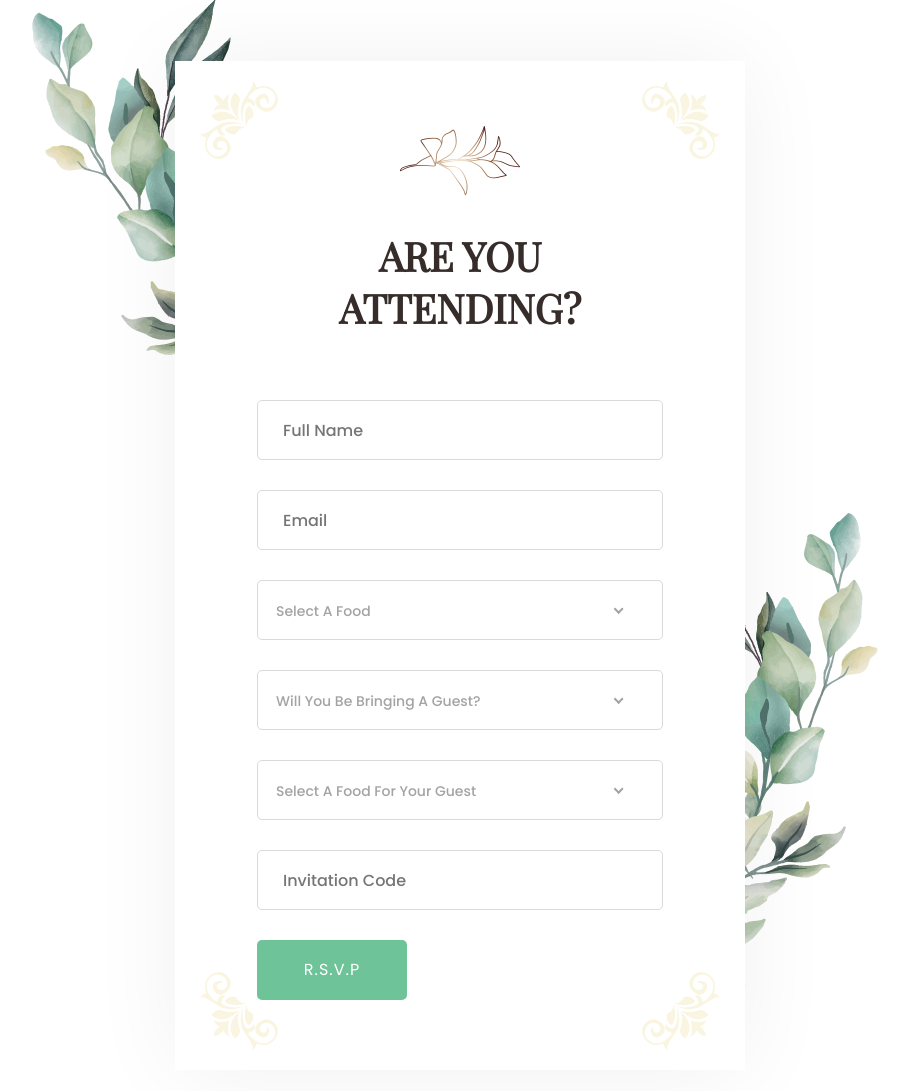
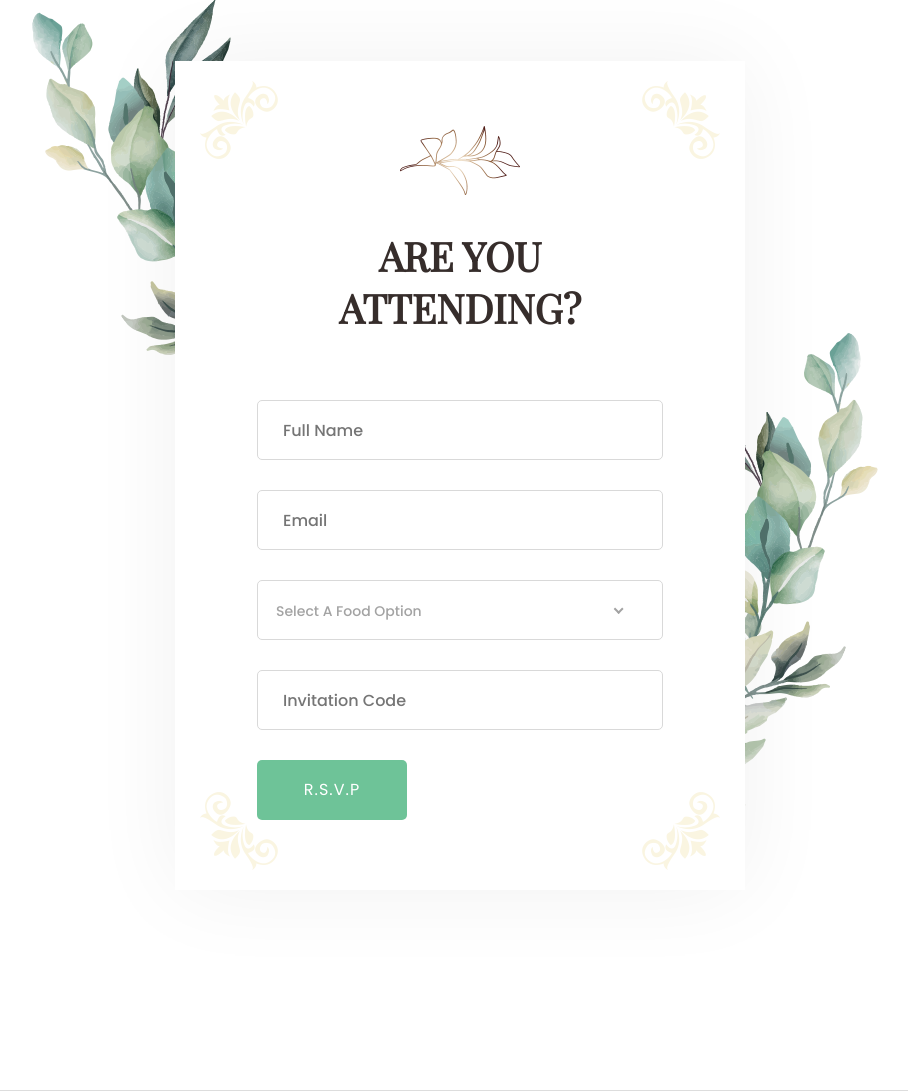
Before and after one commit to ncapel/fields_wedding, a Flask app: page /rsvp in a window 1280 px wide. Shown: the part 242-1333 px from the top of the page, without its empty margins (180-1088 px from the left). Run offline with Flask 3, Linux system fonts and the light colour scheme; some libraries are stand-ins or nearby versions.

Commit message:
removed option for plus_1, updated stripe donation to official one.

```diff
--- a/flask_app/controllers/users.py
+++ b/flask_app/controllers/users.py
@@ -30,36 +30,10 @@ def register():
     data ={
         "name": request.form['name'],
         "email": request.form['email'],
-        "plus_1": request.form['plus_1'],
         "food": request.form['food'],
-        "plus_one_food": request.form['plus_one_food'],
         "invite_code": request.form['invite_code']
     }
     id = User.save(data)
     session['user_id'] = id
 
     return redirect('/')
-
-# @app.route('/admin')
-# def admin_login():
-#     return render_template('login.html')
-
-# @app.route('/confirm-admin',methods=['POST'])
-# def admin():
-
-#     if not User.validate_admin(request.form):
-#         return redirect('/admin')
-#     data ={
-#         "user": request.form['user'],
-#         "pass": request.form['pass']
-#     }
-#     id = User.save(data)
-#     session['user_id'] = id
-
-#     return redirect('/rsvpinfo')
-
-# @app.route('/rsvpinfo')
-# def adminpanel():
-#     all_users = User.get_all()
-#     plus_ones = User.get_all_plus_ones()
-#     return render_template('adminpanel.html',all_users=all_users,plus_ones=plus_ones)
--- a/flask_app/templates/gallery.html
+++ b/flask_app/templates/gallery.html
@@ -53,7 +53,7 @@
                                         <li><a href="/gallery">Gallery</a></li>
                                         <li><a href="/info">Wedding Info</a></li>
                                         <li><a href="/rsvp">RSVP</a></li>
-                                        <li><a href="https://donate.stripe.com/test_5kA4h5eMH0wygCc9AA" target="_blank">Honeymoon Fund</a></li>
+                                        <li><a href="https://donate.stripe.com/9AQdUoe8agbwbJe288" target="_blank">Honeymoon Fund</a></li>
                                     </ul>
                                 </nav>
                             </div>
--- a/flask_app/templates/index.html
+++ b/flask_app/templates/index.html
@@ -55,7 +55,7 @@
                                         <li><a href="/gallery">Gallery</a></li>
                                         <li><a href="/info">Wedding Info</a></li>
                                         <li><a href="/rsvp">RSVP</a></li>
-                                        <li><a href="https://donate.stripe.com/test_5kA4h5eMH0wygCc9AA" target="_blank">Honeymoon Fund</a></li>
+                                        <li><a href="https://donate.stripe.com/9AQdUoe8agbwbJe288" target="_blank">Honeymoon Fund</a></li>
                                     </ul>
                                 </nav>
                             </div>
@@ -165,8 +165,8 @@
                     </script>
 
                     <stripe-buy-button
-                    buy-button-id="buy_btn_1OKlSeEHZRFAu9fspCLmHUXO"
-                    publishable-key="pk_test_51OKkwXEHZRFAu9fskPH0c3b1pk4O3LlY86nV26lKR8a3LPRtjtiibW1QMoiZ7vMvLzqbvmGhl555hKevb2WIOaiW00WkBH27v2"
+                    buy-button-id="buy_btn_1OVf3dAHSk9Fm6Hayjd8E89V"
+                    publishable-key="pk_live_51OVdIUAHSk9Fm6HaDvUmMQ8bRjKlxRpX4MaaYzNLLApD5K47u1MKAEcH7JUW0N0S2y3HlzFGhvT6BcxywwcyjyFH00C0IwSDHr"
                     >
                     </stripe-buy-button>
                 </div>
--- a/flask_app/templates/info.html
+++ b/flask_app/templates/info.html
@@ -52,7 +52,7 @@
                                             <li><a href="/gallery">Gallery</a></li>
                                             <li><a href="/info">Wedding Info</a></li>
                                             <li><a href="/rsvp">RSVP</a></li>
-                                            <li><a href="https://donate.stripe.com/test_5kA4h5eMH0wygCc9AA" target="_blank">Honeymoon Fund</a></li>
+                                            <li><a href="https://donate.stripe.com/9AQdUoe8agbwbJe288" target="_blank">Honeymoon Fund</a></li>
                                         </ul>
                                     </nav>
                                 </div>
--- a/flask_app/templates/our_story.html
+++ b/flask_app/templates/our_story.html
@@ -54,7 +54,7 @@
                                         <li><a href="/gallery">Gallery</a></li>
                                         <li><a href="/info">Wedding Info</a></li>
                                         <li><a href="/rsvp">RSVP</a></li>
-                                        <li><a href="https://donate.stripe.com/test_5kA4h5eMH0wygCc9AA" target="_blank">Honeymoon Fund</a></li>
+                                        <li><a href="https://donate.stripe.com/9AQdUoe8agbwbJe288" target="_blank">Honeymoon Fund</a></li>
                                     </ul>
                                 </nav>
                             </div>
--- a/flask_app/templates/rsvp.html
+++ b/flask_app/templates/rsvp.html
@@ -54,7 +54,7 @@
                                         <li><a href="/gallery">Gallery</a></li>
                                         <li><a href="/info">Wedding Info</a></li>
                                         <li><a href="/rsvp">RSVP</a></li>
-                                        <li><a href="https://donate.stripe.com/test_5kA4h5eMH0wygCc9AA" target="_blank">Honeymoon Fund</a></li>
+                                        <li><a href="https://donate.stripe.com/9AQdUoe8agbwbJe288" target="_blank">Honeymoon Fund</a></li>
                                     </ul>
                                 </nav>
                             </div>
@@ -110,28 +110,9 @@
                                     <div class="col-lg-12 mb-30">
                                         <div class="select-itms">
                                             <select required name="food" id="select1">
-                                                <option disabled selected hidden value="">Select a Food</option>
+                                                <option disabled selected hidden value="">Select a Food Option</option>
                                                 <option value="chicken">Chicken</option>
                                                 <option value="pork">Pork</option>
-                                            </select>
-                                        </div>
-                                    </div>
-                                    <div class="col-lg-12 mb-30">
-                                        <div class="select-itms">
-                                            <select required name="plus_1" id="select2">
-                                                <option disabled selected hidden value="">Will you be bringing a Guest?</option>
-                                                <option value="1">Yes</option>
-                                                <option value="0">No</option>
-                                            </select>
-                                        </div>
-                                    </div>
-                                    <div class="col-lg-12 mb-30">
-                                        <div class="select-itms">
-                                            <select required name="plus_one_food" id="select3">
-                                                <option disabled selected hidden value="">Select a Food for your Guest</option>
-                                                <option value="chicken">Chicken</option>
-                                                <option value="pork">Pork</option>
-                                                <option value="none">No Guests</option>
                                             </select>
                                         </div>
                                     </div>
```
Also changed, not shown: flask_app/models/user.py (+1 -19 lines).
